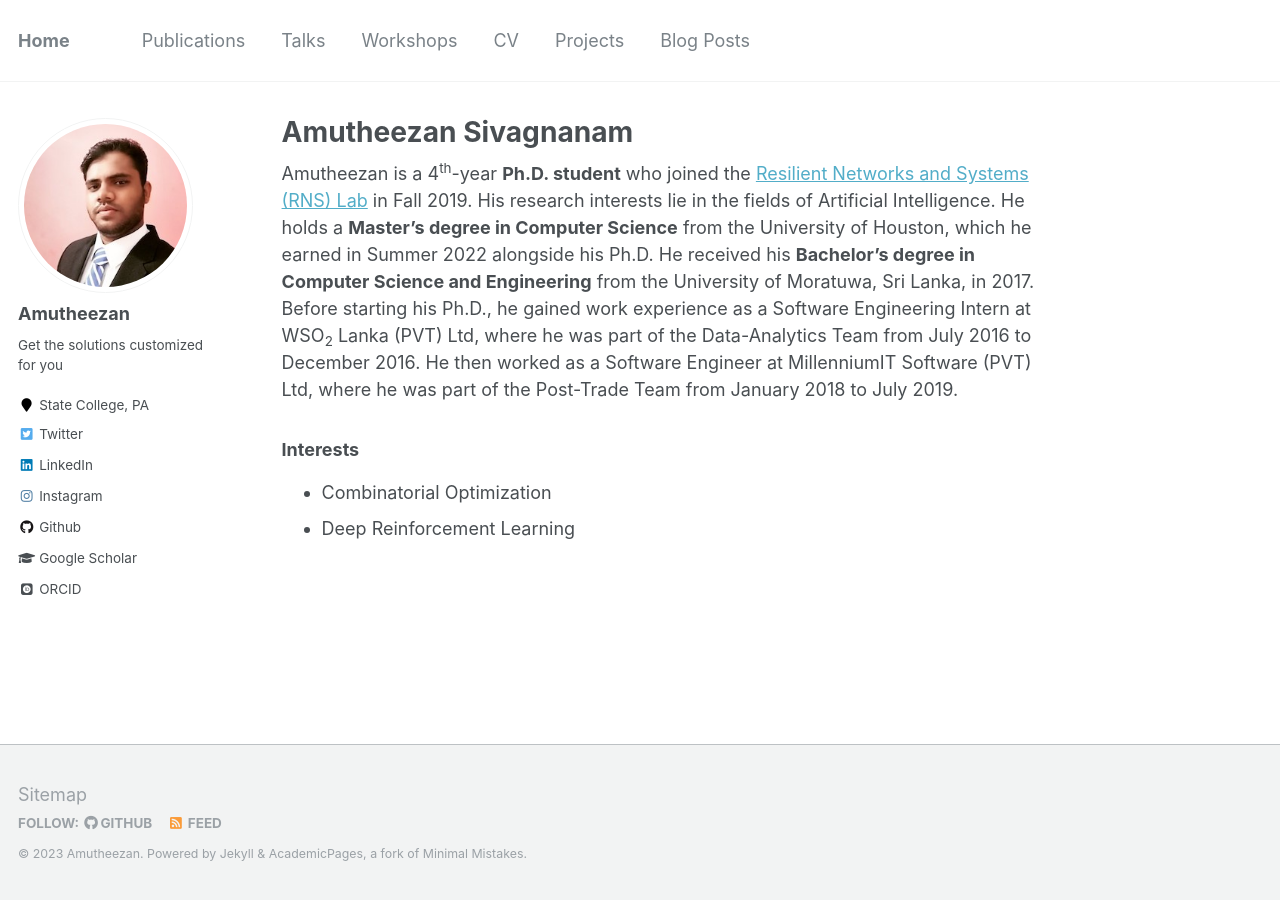
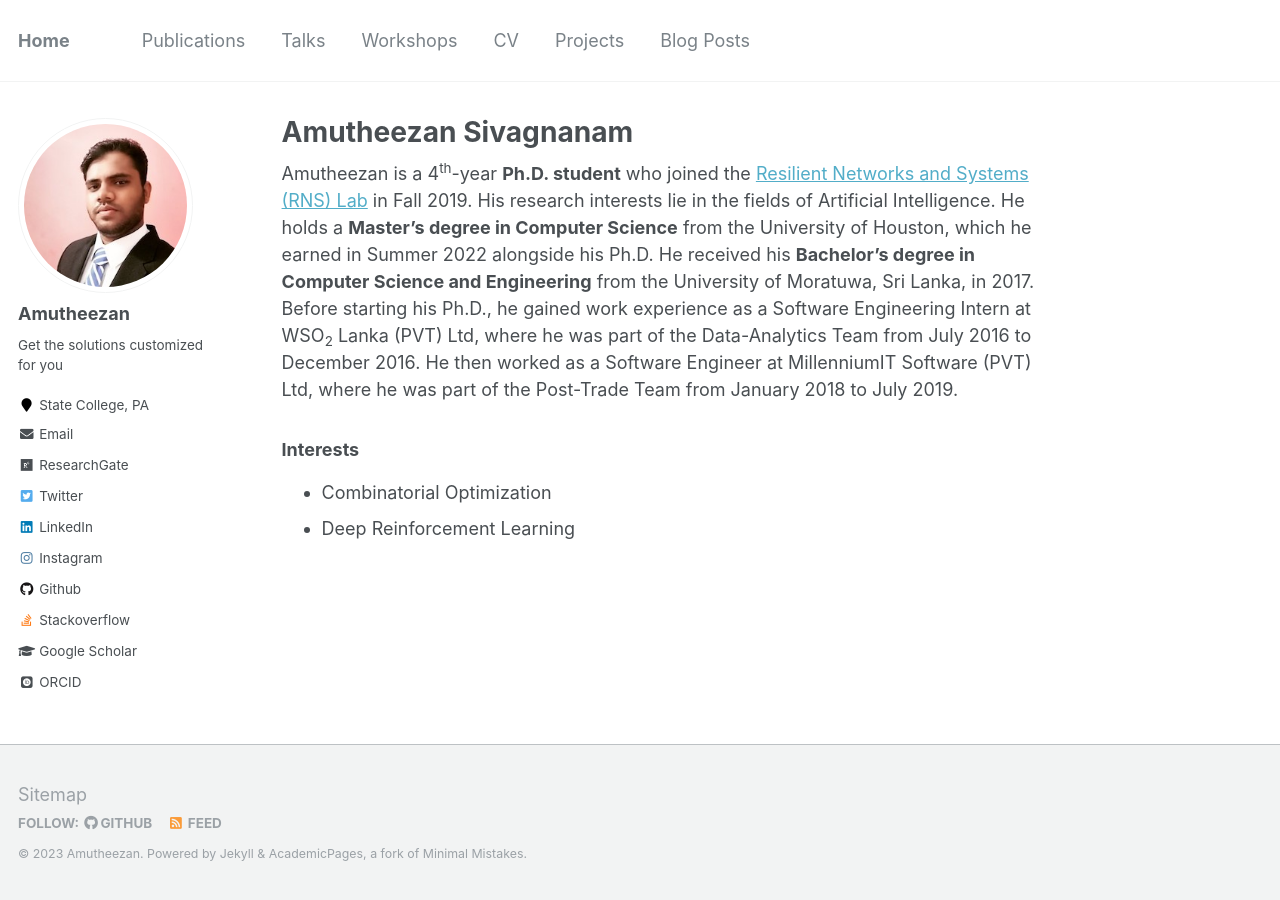
Before and after one commit to Amutheezan/amutheezan.github.io, a Jekyll site: the page built from _pages/about.md, in a window 1280 px wide. Built offline with Jekyll 4.4.1, drawn with Linux system fonts in a browser that asks for light colours; some web fonts are replaced; part of the change alters nothing that is shown.

Commit message:
updated the blog posts

```diff
--- a/_config.yml
+++ b/_config.yml
@@ -87,8 +87,8 @@ author:
   employer         :
   pubmed           :
   googlescholar    : "https://scholar.google.com/citations?user=1m6U1cQAAAAJ&hl=en"
-  email            :
-  researchgate     :  # example: "https://www.researchgate.net/profile/yourprofile"
+  email            : "amutheezan@psu.edu"
+  researchgate     : "https://www.researchgate.net/profile/Amutheezan-Sivagnanam"
   uri              :
   bitbucket        :
   codepen          :
@@ -100,13 +100,13 @@ author:
   google_plus      :
   keybase          :
   instagram        : "amutheez"
-  impactstory      : #"https://profiles.impactstory.org/u/xxxx-xxxx-xxxx-xxxx"
+  impactstory      :
   lastfm           :
-  linkedin         : "https://www.linkedin.com/in/amutheezansivagnanam/"
+  linkedin         : "amutheezansivagnanam"
   orcid            : "https://orcid.org/0000-0002-4295-529X"
   pinterest        :
   soundcloud       :
-  stackoverflow    : # http://stackoverflow.com/users/123456/username
+  stackoverflow    : "https://stackoverflow.com/users/4859531/amutheezan"
   steam            :
   tumblr           :
   twitter          : "amux93"
```
